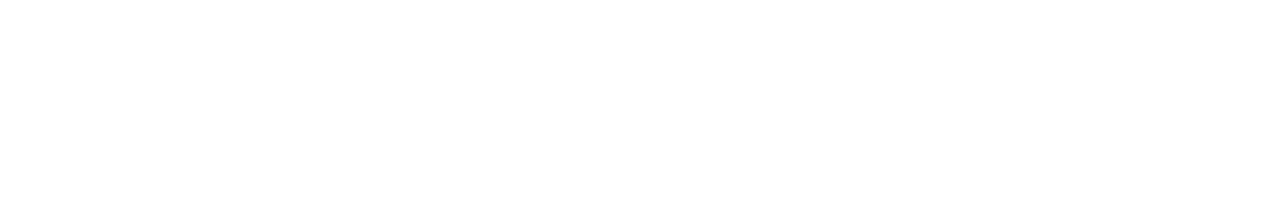
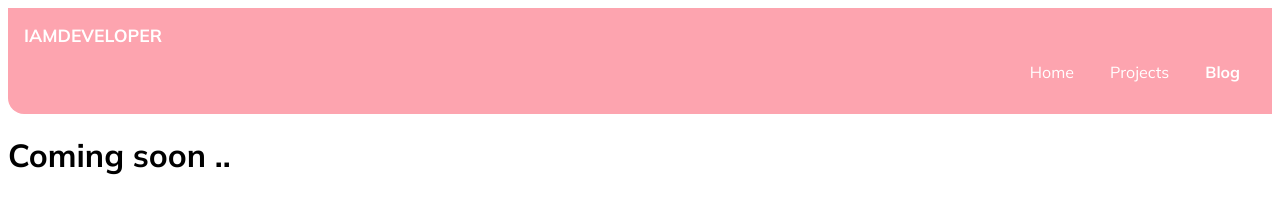
Before and after one commit to Heeral16/webapp-1, a plain HTML site: page blogs.html in a window 1280 px wide. Drawn offline with Linux system fonts and the light colour scheme.

Commit message:
style(webpage):updated style for blog and projects

```diff
--- a/blogs.html
+++ b/blogs.html
@@ -0,0 +1,30 @@
+<!DOCTYPE html>
+<html lang="en">
+<head>
+    <meta charset="UTF-8">
+    <meta http-equiv="X-UA-Compatible" content="IE=edge">
+    <meta name="viewport" content="width=device-width, initial-scale=1.0">
+    <title>Blogs | Heeral Fernandes</title>
+    <link href="/styles.css" rel="stylesheet"/>
+</head>
+<body>
+
+    <nav class = "navigation container">
+        <div class ="nav-brand">IAMDEVELOPER</div>
+        <ul class = "list-non-bullet nav-pills">
+            <li class = "list-item-inline">
+                <a class = "link" href="/">Home</a>
+            </li>
+            <li class = "list-item-inline">
+                <a class = "link" href="/projects.html">Projects</a>
+            </li>
+            <li class = "list-item-inline">
+                <a class = "link link-active" href="/blogs.html">Blog</a>
+            </li>
+        </ul>
+    </nav>
+
+    <h1>Coming soon ..</h1>
+
+</body>
+</html>
```
Also changed, not shown: index.html (+2 -2 lines), projects.html (+30 -0 lines).
